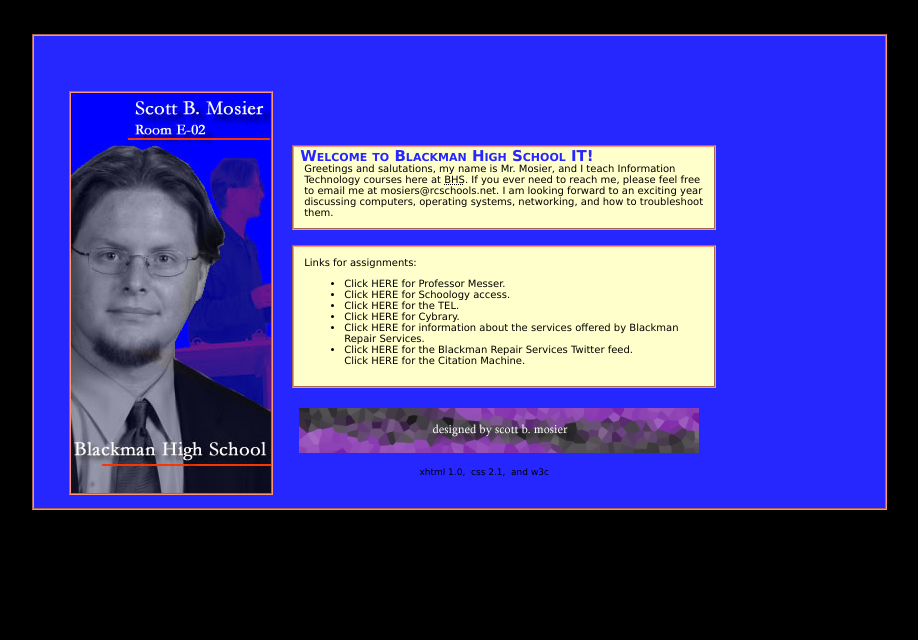
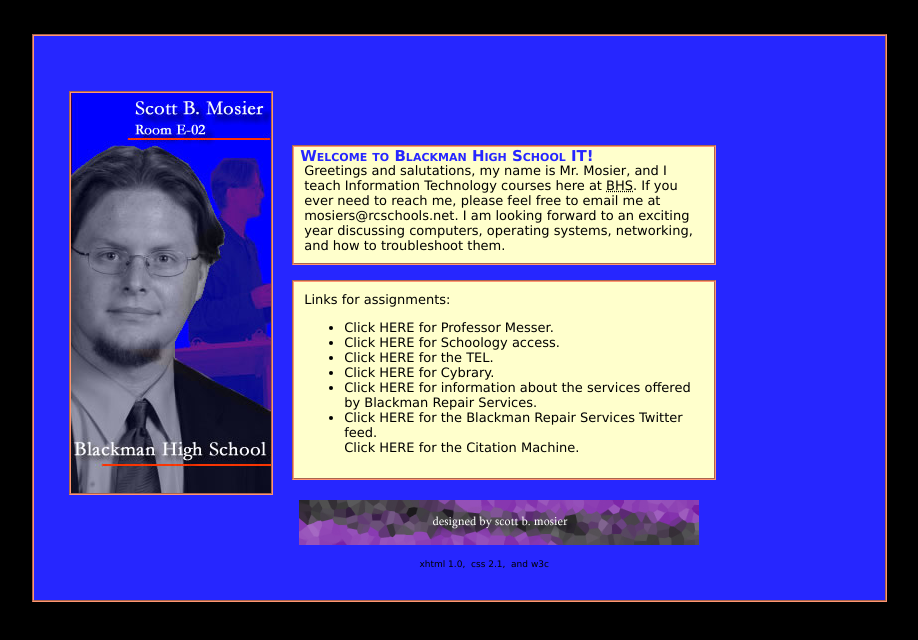
Before and after one commit to mosiers/mosiers.github.io, a plain HTML site: page Website/index.htm in a window 1280 px wide. Shown: the whole page, without its empty margins (2-920 px from the left). Drawn offline with Linux system fonts and the light colour scheme.

Commit message:
Update style.css

```diff
--- a/Website/style.css
+++ b/Website/style.css
@@ -83,7 +83,8 @@ h3 {
 	margin-right: 2%;
 	width: 400px;
 	color: #000000;
-	font-size: x-small;
+	font-size: small;
+	cell-padding: 5px;
 }
 
 .center {
```
